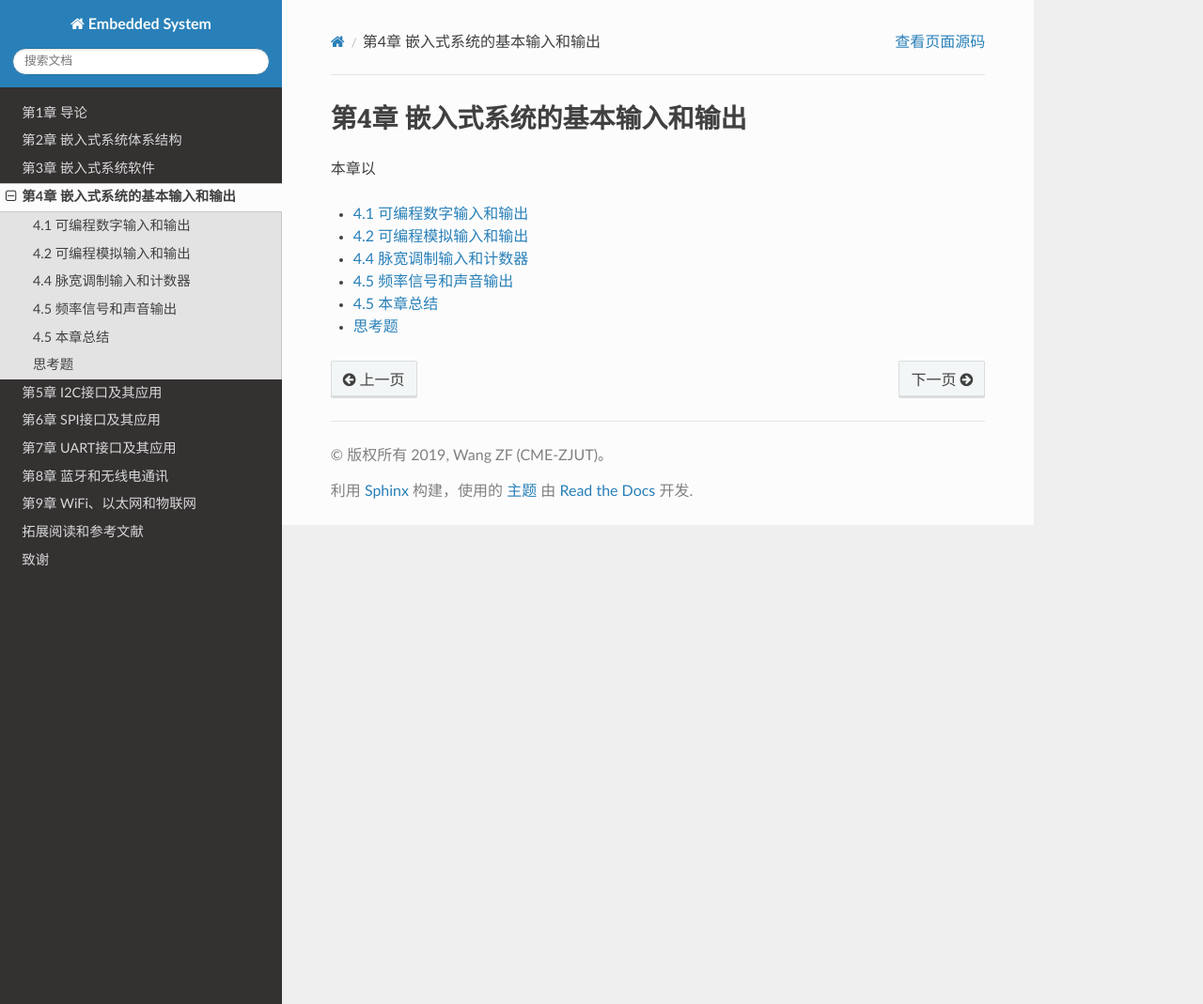
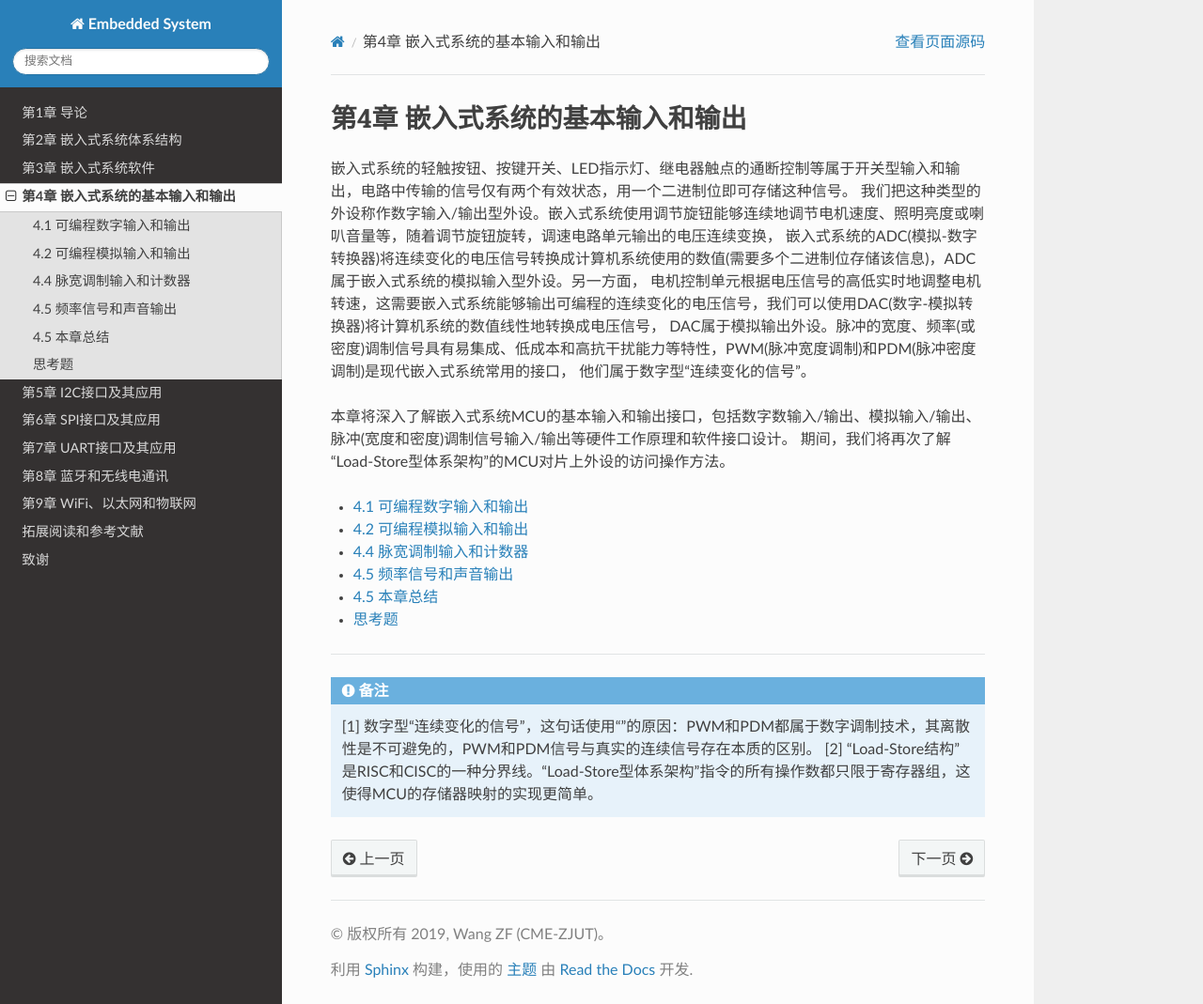
Before and after one commit to BradChan/TheEmbeddedSystem, a Sphinx documentation site: the page built from source/c4_ec_basedio/index_c4.rst, in a window 1280 px wide and 1069 px high. Shown: the whole window at 94% size. Built offline with Sphinx 7.4.7 and the Read the Docs theme 2.0.0, drawn with Linux system fonts in a browser that asks for light colours; pages that are not in the unit, such as notebooks, are missing from menus.

Commit message:
update ch4.0

```diff
--- a/source/c4_ec_basedio/index_c4.rst
+++ b/source/c4_ec_basedio/index_c4.rst
@@ -2,9 +2,15 @@
 第4章 嵌入式系统的基本输入和输出
 ================================
 
+嵌入式系统的轻触按钮、按键开关、LED指示灯、继电器触点的通断控制等属于开关型输入和输出，电路中传输的信号仅有两个有效状态，用一个二进制位即可存储这种信号。
+我们把这种类型的外设称作数字输入/输出型外设。嵌入式系统使用调节旋钮能够连续地调节电机速度、照明亮度或喇叭音量等，随着调节旋钮旋转，调速电路单元输出的电压连续变换，
+嵌入式系统的ADC(模拟-数字转换器)将连续变化的电压信号转换成计算机系统使用的数值(需要多个二进制位存储该信息)，ADC属于嵌入式系统的模拟输入型外设。另一方面，
+电机控制单元根据电压信号的高低实时地调整电机转速，这需要嵌入式系统能够输出可编程的连续变化的电压信号，我们可以使用DAC(数字-模拟转换器)将计算机系统的数值线性地转换成电压信号，
+DAC属于模拟输出外设。脉冲的宽度、频率(或密度)调制信号具有易集成、低成本和高抗干扰能力等特性，PWM(脉冲宽度调制)和PDM(脉冲密度调制)是现代嵌入式系统常用的接口，
+他们属于数字型“连续变化的信号”。
 
-本章以
-
+本章将深入了解嵌入式系统MCU的基本输入和输出接口，包括数字数输入/输出、模拟输入/输出、脉冲(宽度和密度)调制信号输入/输出等硬件工作原理和软件接口设计。
+期间，我们将再次了解“Load-Store型体系架构”的MCU对片上外设的访问操作方法。
 
 .. toctree::
    :maxdepth: 1
@@ -16,3 +22,11 @@
    pulse_out.rst
    summary.rst
    problems.rst
+
+
+-----------------
+
+.. note::
+
+   [1] 数字型“连续变化的信号”，这句话使用“”的原因：PWM和PDM都属于数字调制技术，其离散性是不可避免的，PWM和PDM信号与真实的连续信号存在本质的区别。
+   [2] “Load-Store结构”是RISC和CISC的一种分界线。“Load-Store型体系架构”指令的所有操作数都只限于寄存器组，这使得MCU的存储器映射的实现更简单。
```
Also changed, not shown: source/_static/images/c4/gpio_examples_reset_di_do.jpg (added), source/_static/images/c4/nrf52840_gpio_pin_details_pin0.jpg (added).
